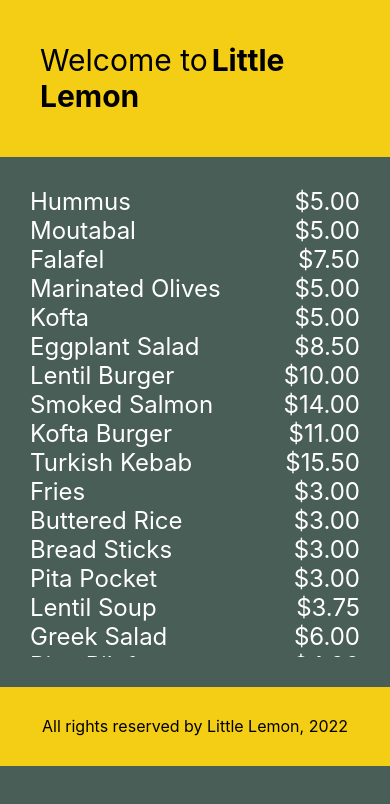
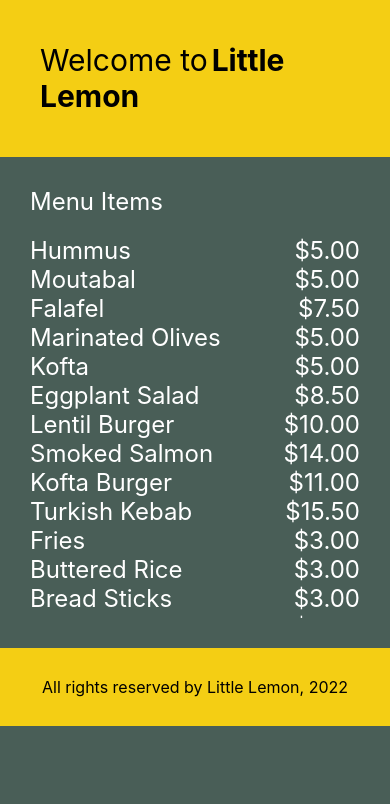
Before and after one commit to amulyana2020/little-lemon, a React Native app: screen / in a window 390 px wide. Shown: the top 804 px of the page. Built offline with nearby package versions, Linux system fonts and the light colour scheme.

Commit message:
Add Method on FlatList

```diff
--- a/components/MenuItem.js
+++ b/components/MenuItem.js
@@ -100,12 +100,41 @@ const MenuItem = () => {
       </Text>
     </View>
   );
+
+  const Header = () => {
+    return (
+      <Text
+        style={{
+          color: 'white',
+          fontSize: 24,
+          marginBottom: 20,
+        }}
+      >
+        Menu Items
+      </Text>
+    );
+  };
+  const Footer = () => {
+    return (
+      <Text
+        style={{
+          color: 'white',
+          fontSize: 24,
+          marginTop: 20,
+        }}
+      >
+        Enjoy the meals
+      </Text>
+    );
+  };
   return (
-    <View style={{flex: 0.6, padding: 30}}>
+    <View style={{flex: 0.55, padding: 30}}>
       <FlatList
         data={menuItemsToDisplay}
         renderItem={renderItem}
         keyExtractor={item => item.id}
+        ListHeaderComponent={Header}
+        ListFooterComponent={Footer}
       />
     </View>
   );
```
